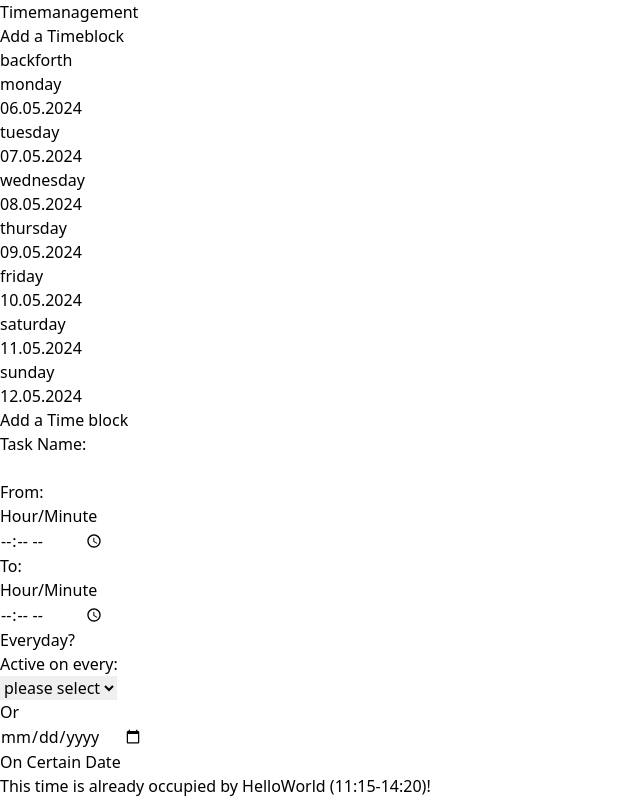
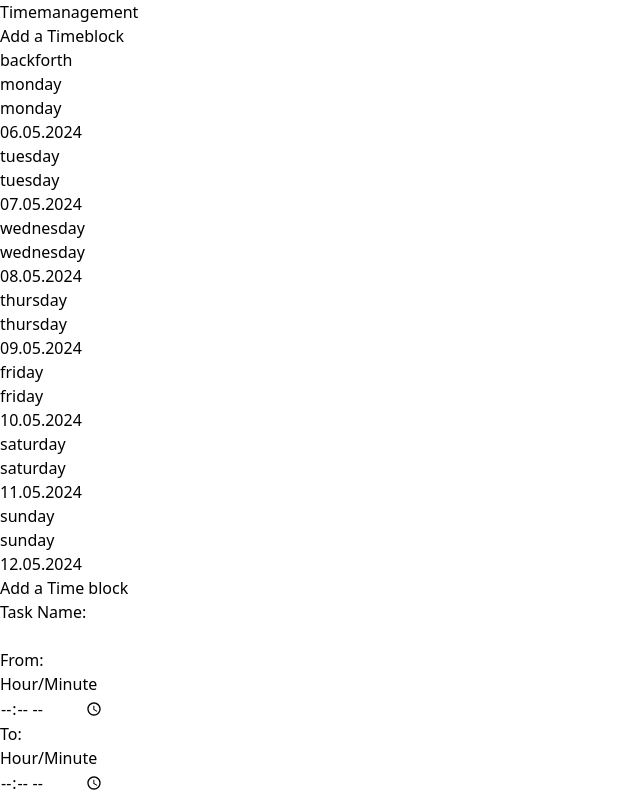
Before and after one commit to ErayC4/StudyPlaner, a React (Vite) app: page / in a window 1280 px wide. Both pictures are taken after a click on the button "Add a Timeblock". Shown: the top 800 px of the page, without its empty margins (0-640 px from the left). Built offline with nearby package versions, Linux system fonts and the light colour scheme.

Commit message:
calender update, it didnt work with sunday, but now it does

```diff
--- a/src/AddTimeBlock.jsx
+++ b/src/AddTimeBlock.jsx
@@ -24,8 +24,8 @@ const handleEndTimeChange = (event) => {
   // Funktion zur manuellen Formatierung des Datums
   const formatDate = (date) => {
     const year = date.getFullYear();
-  const month = String(date.getMonth() + 1).padStart(2, '0');
-  const day = String(date.getDate()).padStart(2, '0');
+    const month = String(date.getMonth() + 1).padStart(2, "0");
+    const day = String(date.getDate()).padStart(2, "0");
     return `${day}.${month}.${year}`;
   };
 
@@ -57,8 +57,6 @@ const handleSubmit = (event) => {
     setSelectedDay("");
     setDatum(new Date());
   };
-
-
 
   // Funktion zum Berechnen des Datums basierend auf dem ausgewählten Tag
   const calculateDateBasedOnSelectedDay = () => {
@@ -92,9 +90,7 @@ const handleSubmit = (event) => {
         return;
     }
 
-
     today.setDate(today.getDate() + selectedDayIndex - dayOfWeek);
-
 
     setDatum(today);
   };
@@ -102,8 +98,6 @@ const handleSubmit = (event) => {
   useEffect(() => {
     calculateDateBasedOnSelectedDay();
   }, [selectedDay]);
-
-
 
   return (
     <div className="px-16">
@@ -154,10 +148,23 @@ const handleSubmit = (event) => {
                 </div>
               </div>
             </div>
-            <div className="flex">
-              <p>Everyday?</p>
-              <p className="pr-2">Active on every:</p>
-              <select id="wochentag" name="wochentag" value={selectedDay} onChange={(e) => setSelectedDay(e.target.value)}>
+            <p className="text-red-500"></p>
+            <label>Everyday</label>
+            <input
+              type="checkbox"
+              id="exampleCheckbox"
+              name="exampleCheckbox"
+              value="1"
+            />
+
+            <div>
+              <label className="pr-2">Active on </label>
+              <select
+                id="wochentag"
+                name="wochentag"
+                value={selectedDay}
+                onChange={(e) => setSelectedDay(e.target.value)}
+              >
                 <option>please select</option>
 
                 <option value="monday">Monday</option>
@@ -169,6 +176,7 @@ const handleSubmit = (event) => {
                 <option value="sunday">Sunday</option>
               </select>
             </div>
+
             <p className="pt-8">Or</p>
             <div className="flex">
               <input type="date" name="" id="" />
@@ -185,7 +193,6 @@ const handleSubmit = (event) => {
             <button className="bg-blue-500 text-white py-1 px-7 rounded-full ml-4">
               Show Timeplan
             </button>
-
 
             <div className="flex mt-8">
               <label>Select Colors</label>
--- a/src/Calender.jsx
+++ b/src/Calender.jsx
@@ -40,7 +40,7 @@ function Calender({ blocks }) {
 
   var heute = new Date();
   var wochentagIndex = heute.getDay();
-  // Ein Array mit den Wochentagen als Strings
+  // Wochentage im kalender
   var wochentage = [
     "monday",
     "tuesday",
@@ -49,6 +49,15 @@ function Calender({ blocks }) {
     "friday",
     "saturday",
     "sunday",
+  ];
+  //wochentage zum vergleichen? hab noch nix besseres gefunden
+  var wochentage1 = [
+    "sunday",
+    "tuesday",
+    "wednesday",
+    "thursday",
+    "friday",
+    "saturday",
   ];
 
   const stundenArray = Array.from({ length: 48 }, (_, index) => index);
@@ -104,7 +113,7 @@ function Calender({ blocks }) {
         return false;
       } else {
         // Monate sind gleich, Tage vergleichen
-        if (dayOfDate1 > dayOfDate2) {
+        if (dayOfDate1 >= dayOfDate2) {
           return true;
         } else {
           return false;
@@ -112,6 +121,8 @@ function Calender({ blocks }) {
       }
     }
   }
+
+
   return (
     <div>
       <button
@@ -131,6 +142,7 @@ function Calender({ blocks }) {
       <div className="grid grid-cols-7">
         {wochentage.map((day, dayIndex) => (
           <div key={dayIndex}>
+            {day}
             <div
               className="border-b border-r p-2 text-xl border-gray-600"
               key={dayIndex}
@@ -141,22 +153,19 @@ function Calender({ blocks }) {
             <div className="absolute z-10">
               {blocks.map((timeBlock, index) => (
                 <div key={index}>
-                  <p>Date1: {timeBlock.startingDate}</p>
-                  <p>Date2: {dateInCalender(dayIndex)}</p>
+                  <p>{wochentage[wochentagIndex - 1]}</p>
                   {getBiggerDate(
                     timeBlock.startingDate,
                     dateInCalender(dayIndex)
                   )}
-                  {/*<p>{getDatepartsFromDate(dateInCalender(dayIndex))}</p> */}
 
-                  {/*<p>{getDatepartsFromDate(timeBlock.startingDate)}</p>*/}
                   {getBiggerDate(
                     dateInCalender(dayIndex),
                     timeBlock.startingDate
                   ) && day == timeBlock.repetitionDay ? (
                     <div
                       style={{
-                        backgroundColor: timeBlock.color,
+                        backgroundColor: "#ff9900",
                         height: `${calculateTime(
                           timeBlock.startingTime,
                           timeBlock.endingTime
@@ -188,7 +197,7 @@ function Calender({ blocks }) {
                       : "bg-gray-300 border-b border-gray-600"
                   }`}
                   style={
-                    day === wochentage[wochentagIndex - 1]
+                    day === wochentage1[wochentagIndex]
                       ? { filter: "brightness(80%)" }
                       : {}
                   }
```
Lines whose indentation alone changed are shown as unchanged.
